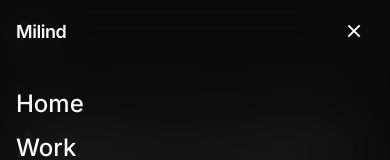
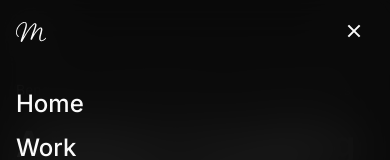
Before and after one commit to thatbeautifuldream/portfolio, a Next.js app: page / in a window 390 px wide. Both pictures are taken after a click on the button "Open menu". Shown: the top 160 px of the page. Built offline with nearby package versions, Linux system fonts and the light colour scheme.

Commit message:
feat: sync mobile nav to new logo

```diff
--- a/components/portfolio/mobile-nav.tsx
+++ b/components/portfolio/mobile-nav.tsx
@@ -233,11 +233,12 @@ export function MobileNav() {
                         )}>
                         <div className="mx-auto flex max-w-3xl items-center justify-between px-4 py-3 sm:px-6 lg:px-8">
                           <Link
-                            className="text-lg font-semibold tracking-tight no-underline hover:text-foreground"
+                            className="no-underline hover:text-foreground"
                             href={logoHref}
+                            aria-label={logoLabel}
                             onClick={() => setOpen(false)}
                           >
-                            {logoLabel}
+                            <Sign className="h-5 w-auto" />
                           </Link>
                           <button
                             type="button"
```
